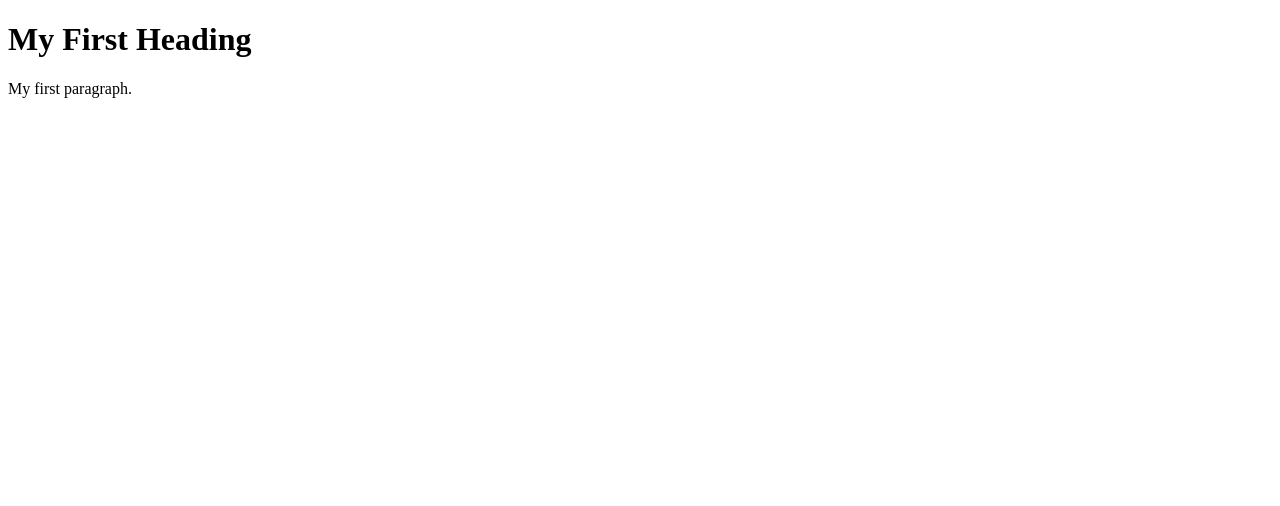
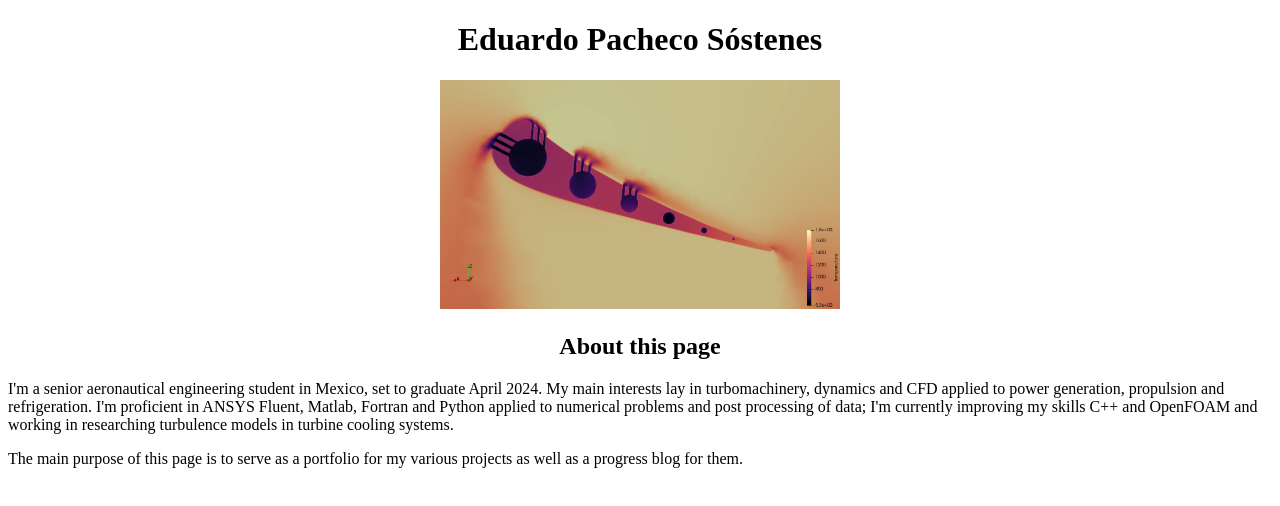
Before and after one commit to lalorobot/lalorobot.github.io, a plain HTML site: page index.html in a window 1280 px wide. Drawn offline with Linux system fonts and the light colour scheme.

Commit message:
Title, about me, header

```diff
--- a/index.html
+++ b/index.html
@@ -2,8 +2,14 @@
 <html>
 <body>
 
-<h1>My First Heading</h1>
-<p>My first paragraph.</p>
+<div style = "text-align:center;">
+	<h1>Eduardo Pacheco Sóstenes</h1>
+	<img src = "img/header.png" alt = "Header" style = "width:400px;">
+	<h2>About this page</h2>
+</div>
+<p>I'm a senior aeronautical engineering student in Mexico, set to graduate April 2024. My main interests lay in turbomachinery, dynamics and CFD applied to power generation, propulsion and refrigeration. I'm proficient in ANSYS Fluent, Matlab, Fortran and Python applied to numerical problems and post processing of data; I'm currently improving my skills C++ and OpenFOAM and working in researching turbulence models in turbine cooling systems.</p>
+
+<p>The main purpose of this page is to serve as a portfolio for my various projects as well as a progress blog for them.</p>
 
 </body>
 </html>
```
Also changed, not shown: img/header.png (added).
